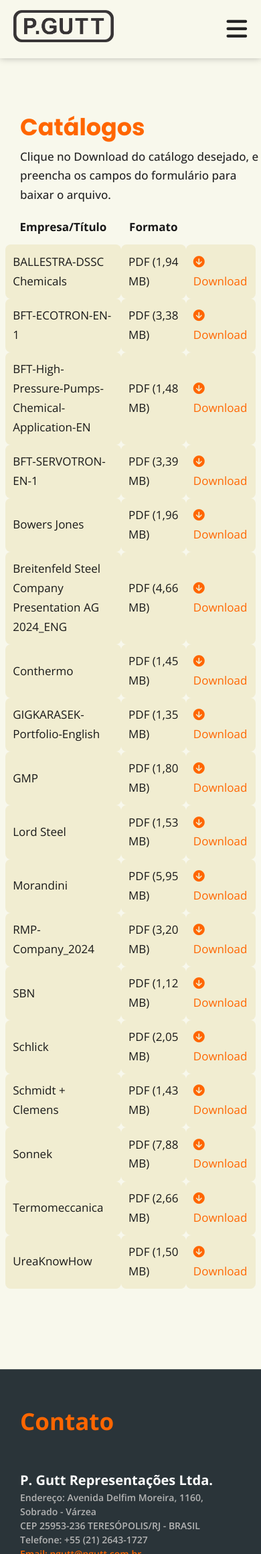
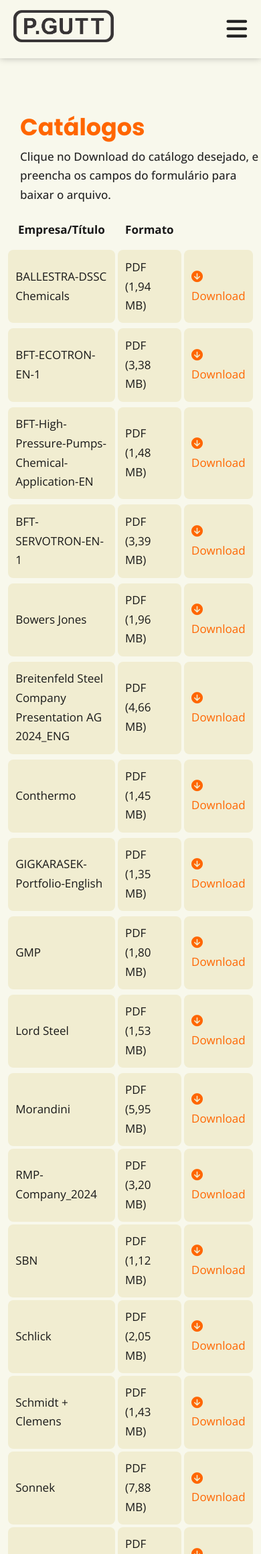
Before and after one commit to clarisseisnard/pgutt, a Django app: a page that uses app/templates/app/layout.html in a window 390 px wide. Shown: the top 2320 px of the page at 67% size. Run offline with Django 5.2, Linux system fonts and the light colour scheme; some libraries are stand-ins or nearby versions.

Commit message:
changes to mobile version

```diff
--- a/app/templates/app/empresas.html
+++ b/app/templates/app/empresas.html
@@ -30,7 +30,7 @@
                             equipamentos patenteados para diversos setores, incluindo produtos químicos para a vida, detergentes, surfactantes, sabões, produtos químicos
                             e fertilizantes.
                         </p>
-                        <a href="" target="_blank" class="company-p-link">https://www.ballestra.com/</a>
+                        <a href="importa" target="_blank" class="company-p-link">não importa</a>
                     </div>
                 </a>
                 <a href="{% url 'bft' %}">
--- a/app/templates/app/layout.html
+++ b/app/templates/app/layout.html
@@ -19,7 +19,7 @@
     <body>
 
 
-        <header class="header">
+        <header class="header" id="header">
             <nav class="navbar">
 
                 <div class="nav-container container">
--- a/static/app/styles.css
+++ b/static/app/styles.css
@@ -1982,7 +1982,7 @@ button[type="submit"] {
 
   .footer-container {
     padding: 0;
-    background: url('./MundiMobile2.png');
+    background: url('./MundiMobile3.png');
     background-repeat: no-repeat;
     background-position: center;
     object-fit: cover;
@@ -2154,7 +2154,7 @@ button[type="submit"] {
     /* border: 2px solid red; */
     margin: auto;
     width: fit-content;
-    border-spacing: unset;
+    border-spacing: 4px;
   }
 
   table th,
```
Also changed, not shown: static/app/MundiMobile3.png (added).
